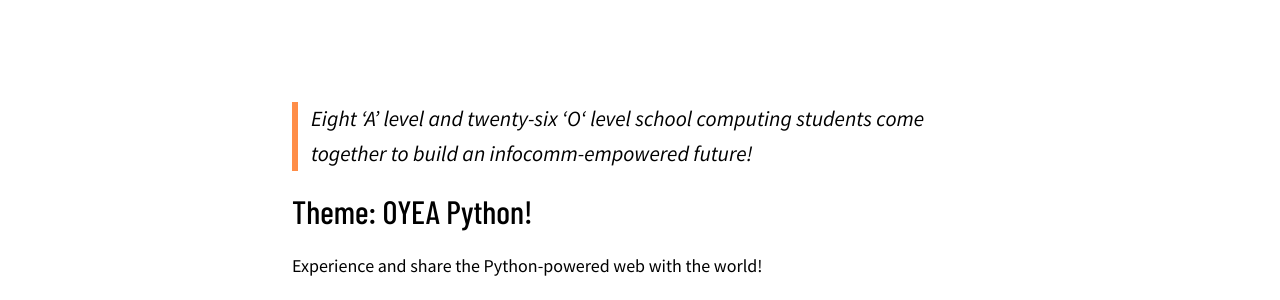
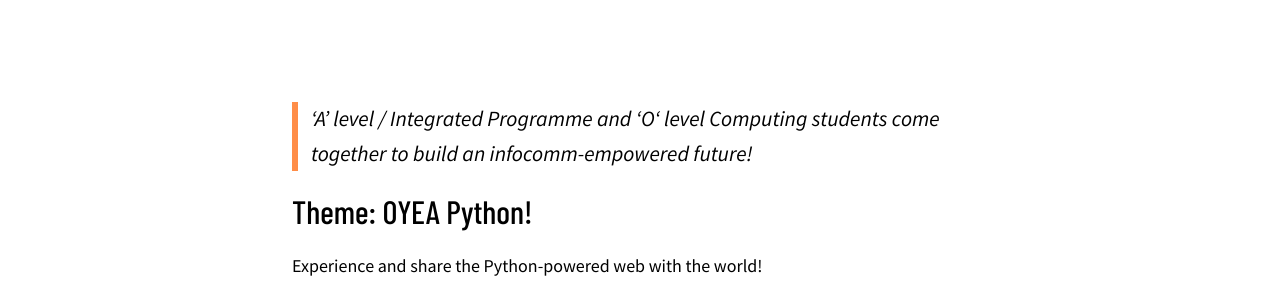
Before and after one commit to buildingblocs/2018, a Jekyll site: the page built from index.md, in a window 1280 px wide and 900 px high, scrolled down 625 px. Shown: the part 155-455 px from the top of the window. Built offline with Jekyll 4.4.1, drawn with Linux system fonts in a browser that asks for light colours; some web fonts are replaced.

Commit message:
Remove references to #schools and grammar

```diff
--- a/index.md
+++ b/index.md
@@ -16,7 +16,7 @@ layout: default
     </div>
 </section>
 
-> Eight &lsquo;A&rsquo; level and twenty-six &lsquo;O&lsquo; level school computing students come together to build an infocomm-empowered future!
+> &lsquo;A&rsquo; level / Integrated Programme and &lsquo;O&lsquo; level Computing students come together to build an infocomm-empowered future!
 
 ## Theme: OYEA Python!
 
```
